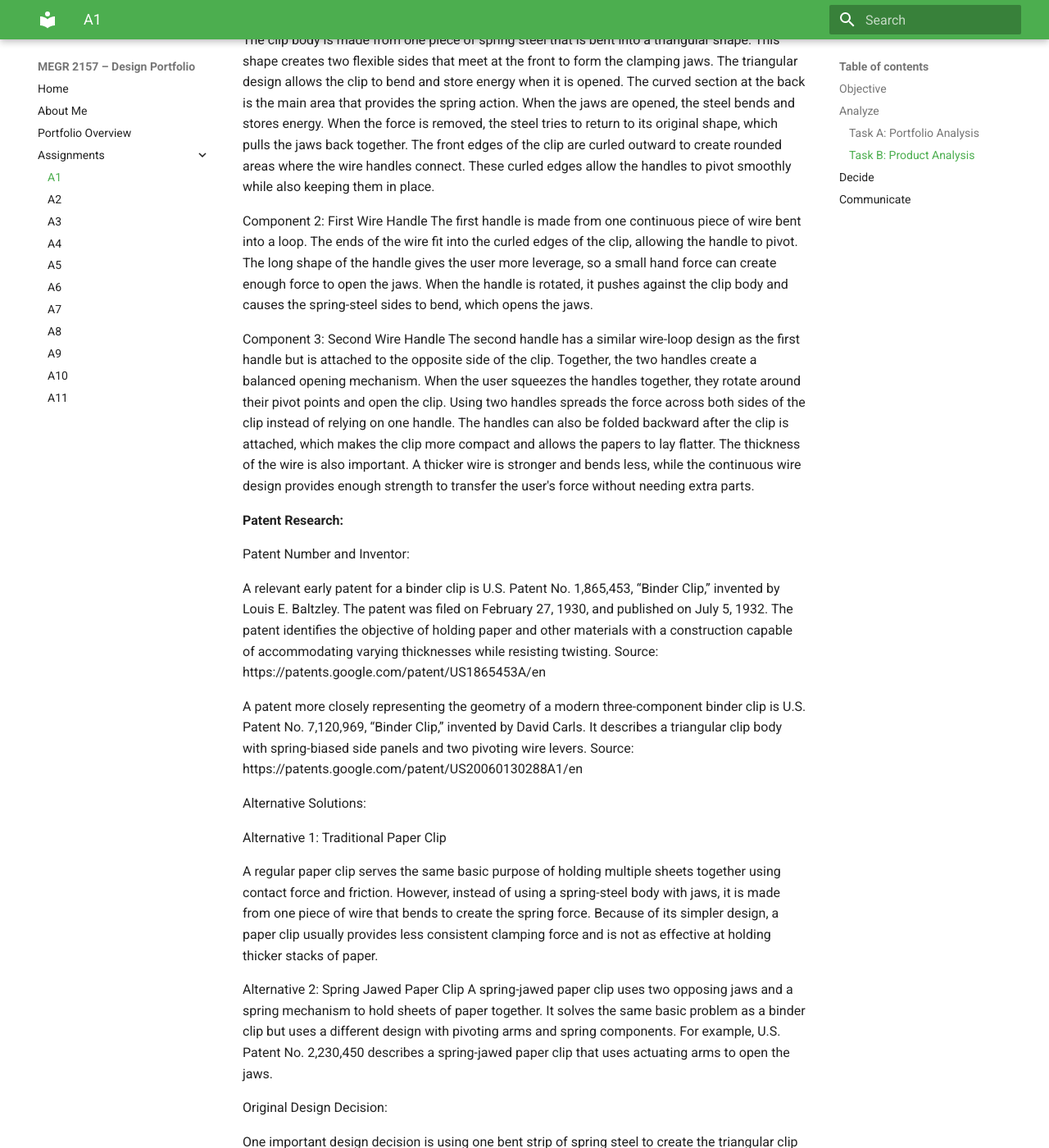
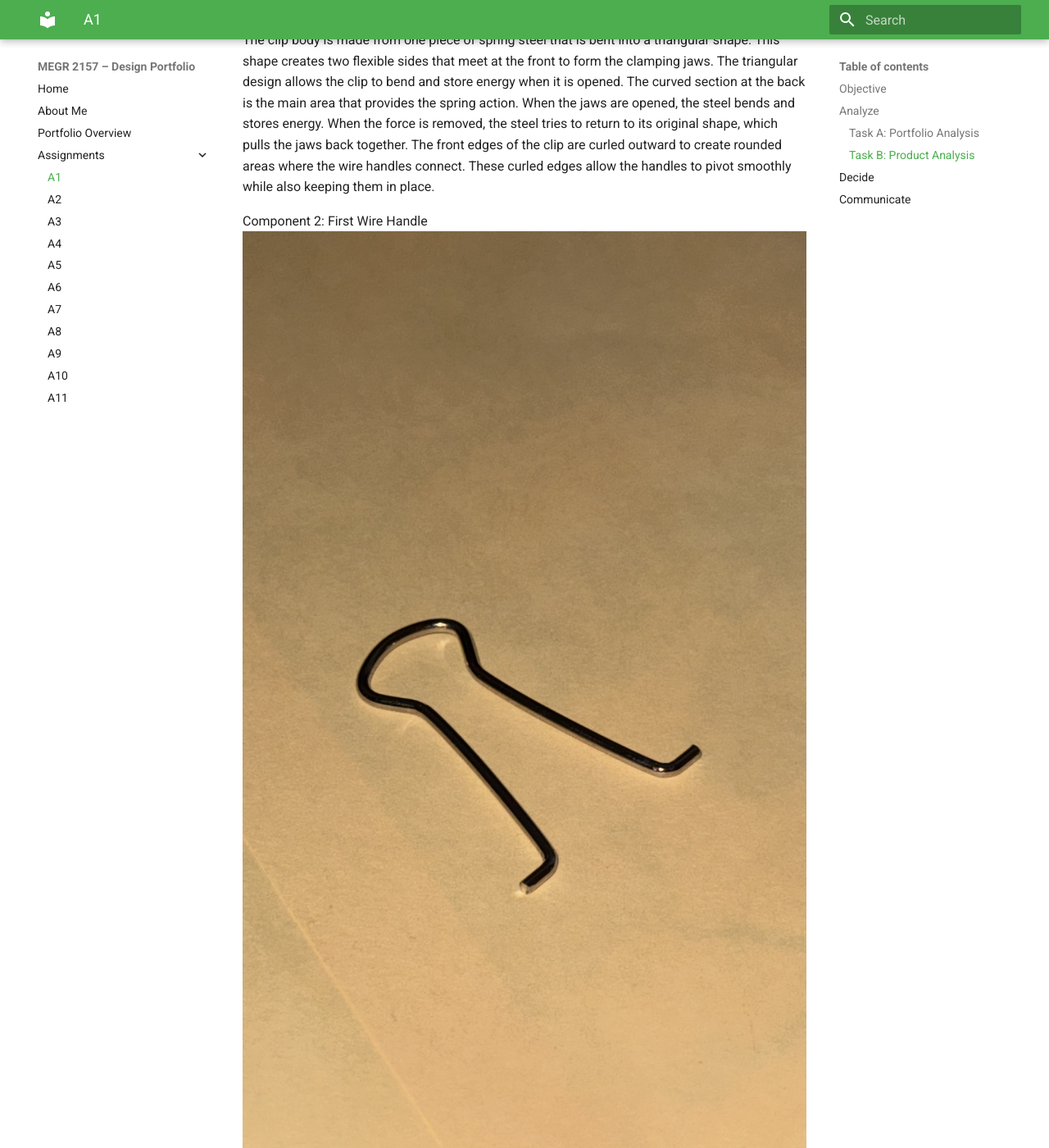
Before and after one commit to matthewjcowan/megr2156-portfolio, an MkDocs documentation site: the page built from docs/assignments/A01/index.md, in a window 1280 px wide and 1400 px high, scrolled down 3982 px. Shown: the whole window at 82% size. Built offline with MkDocs 1.6.1 and Material for MkDocs 9.7.7, drawn with Linux system fonts in a browser that asks for light colours; some of the changed text lies outside the part shown.

Commit message:
Update index.md

```diff
--- a/docs/assignments/A01/index.md
+++ b/docs/assignments/A01/index.md
@@ -56,18 +56,24 @@ Component 1: Spring Steel Clip Body:
 The clip body is made from one piece of spring steel that is bent into a triangular shape. This shape creates two flexible sides that meet at the front to form the clamping jaws. The triangular design allows the clip to bend and store energy when it is opened. The curved section at the back is the main area that provides the spring action. When the jaws are opened, the steel bends and stores energy. When the force is removed, the steel tries to return to its original shape, which pulls the jaws back together. The front edges of the clip are curled outward to create rounded areas where the wire handles connect. These curled edges allow the handles to pivot smoothly while also keeping them in place.
 
 Component 2: First Wire Handle
+![First Wire Handle](clipuno.jfif)
 The first handle is made from one continuous piece of wire bent into a loop. The ends of the wire fit into the curled edges of the clip, allowing the handle to pivot. The long shape of the handle gives the user more leverage, so a small hand force can create enough force to open the jaws. When the handle is rotated, it pushes against the clip body and causes the spring-steel sides to bend, which opens the jaws.
 
 Component 3: Second Wire Handle
+![First Wire Handle](clipdos.jfif)
 The second handle has a similar wire-loop design as the first handle but is attached to the opposite side of the clip. Together, the two handles create a balanced opening mechanism. When the user squeezes the handles together, they rotate around their pivot points and open the clip. Using two handles spreads the force across both sides of the clip instead of relying on one handle. The handles can also be folded backward after the clip is attached, which makes the clip more compact and allows the papers to lay flatter. The thickness of the wire is also important. A thicker wire is stronger and bends less, while the continuous wire design provides enough strength to transfer the user's force without needing extra parts.
 
 __Patent Research:__
 
 Patent Number and Inventor:
 
-A relevant early patent for a binder clip is U.S. Patent No. 1,865,453, “Binder Clip,” invented by Louis E. Baltzley. The patent was filed on February 27, 1930, and published on July 5, 1932. The patent identifies the objective of holding paper and other materials with a construction capable of accommodating varying thicknesses while resisting twisting. Source: https://patents.google.com/patent/US1865453A/en
+A relevant early patent for a binder clip is U.S. Patent No. 1,865,453, “Binder Clip,” invented by Louis E. Baltzley. The patent was filed on February 27, 1930, and published on July 5, 1932. The patent identifies the objective of holding paper and other materials with a construction capable of accommodating varying thicknesses while resisting twisting.
+![First Patent Blueprint](clippatent1.png)
+Source: https://patents.google.com/patent/US1865453A/en
 
-A patent more closely representing the geometry of a modern three-component binder clip is U.S. Patent No. 7,120,969, “Binder Clip,” invented by David Carls. It describes a triangular clip body with spring-biased side panels and two pivoting wire levers. Source: https://patents.google.com/patent/US20060130288A1/en
+A patent more closely representing the geometry of a modern three-component binder clip is U.S. Patent No. 7,120,969, “Binder Clip,” invented by David Carls. It describes a triangular clip body with spring-biased side panels and two pivoting wire levers.
+![Second Patent Blueprint](clippatent2.png)
+Source: https://patents.google.com/patent/US20060130288A1/en
 
 Alternative Solutions:
 
```
